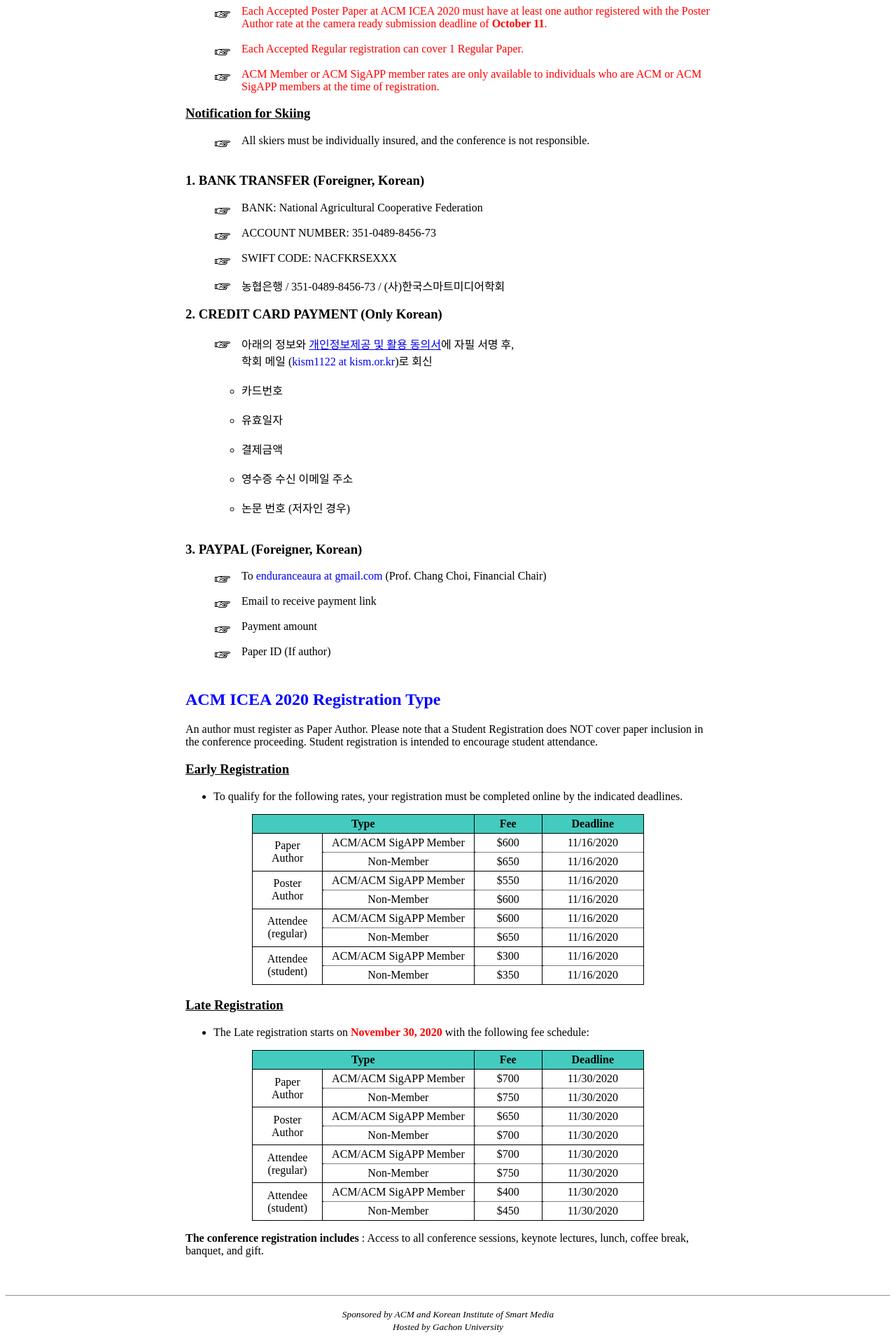
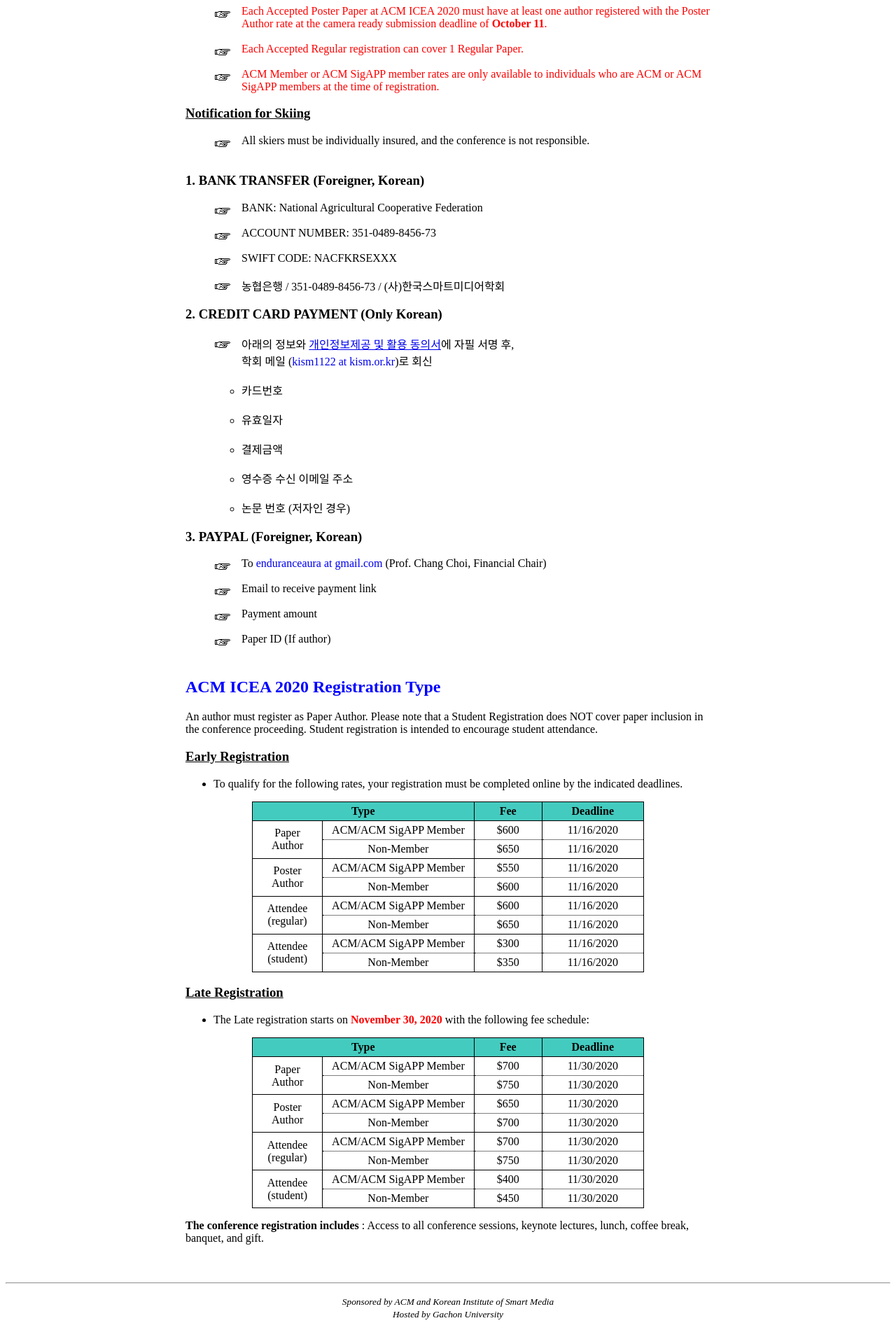
Before and after one commit to icea-conf/2020, a Jekyll site: the page built from registration/index.html, in a window 1280 px wide. Shown: the part 669-2589 px from the top of the page at 70% size. Built offline with Jekyll 4.4.1, drawn with Linux system fonts in a browser that asks for light colours.

Commit message:
Update index.html

```diff
--- a/registration/index.html
+++ b/registration/index.html
@@ -50,7 +50,7 @@
                          <li><a style="text-align: justify">유효일자</a></li><br>
                          <li><a style="text-align: justify">결제금액</a></li><br>
                          <li><a style="text-align: justify">영수증 수신 이메일 주소</a></li><br>
-                         <li><a style="text-align: justify">논문 번호 (저자인 경우)</a></li><br>
+                         <li><a style="text-align: justify">논문 번호 (저자인 경우)</a></li>
                     </ul>
                </ul>
 
```
